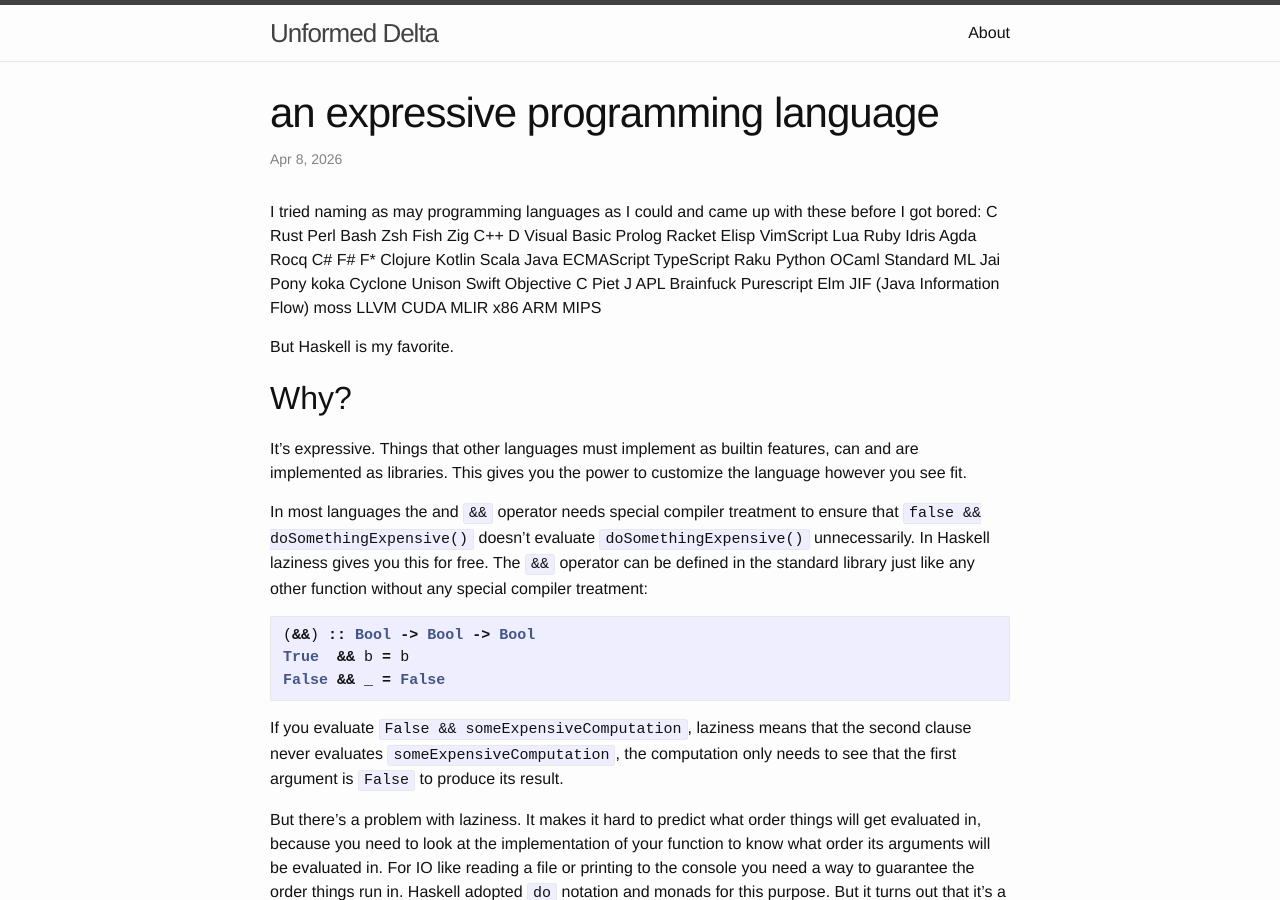
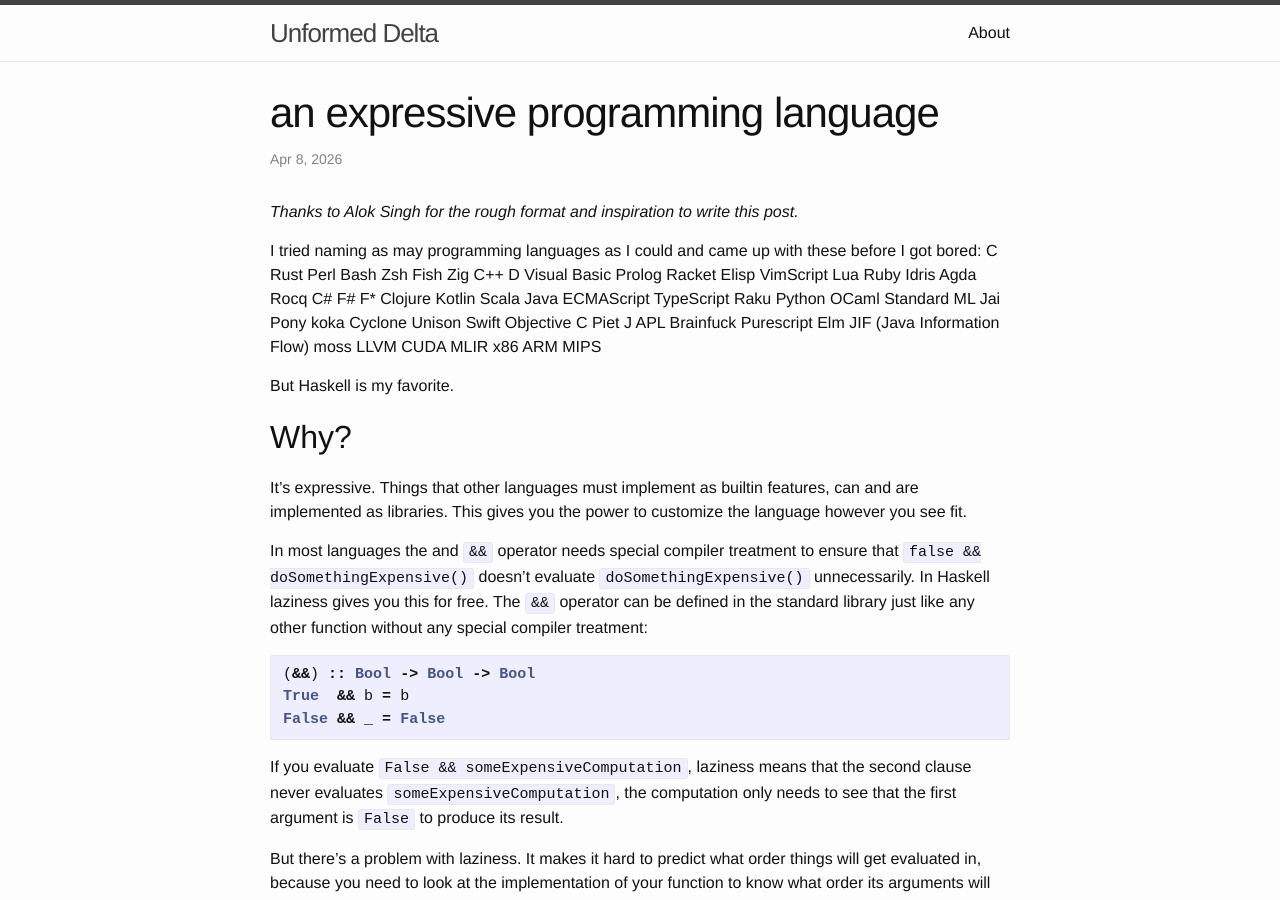
Before and after one commit to lehmacdj/blog, a Jekyll site: the page built from _notes/GEbCU1EGqkQU-an-expressive-programming-language.md, in a window 1280 px wide and 900 px high. Built offline with Jekyll 4.4.1, drawn with Linux system fonts in a browser that asks for light colours.

Commit message:
Add note

```diff
--- a/_notes/GEbCU1EGqkQU-an-expressive-programming-language.md
+++ b/_notes/GEbCU1EGqkQU-an-expressive-programming-language.md
@@ -7,6 +7,8 @@
   - /GEbCU1EGqkQU
 tags: [inkhaven, haskell, recommended, programming-languages]
 ---
+
+*Thanks to Alok Singh for the rough format and inspiration to write this post.*
 
 I tried naming as may programming languages as I could and came up with these before I got bored: C Rust Perl Bash Zsh Fish Zig C++ D Visual Basic Prolog Racket Elisp VimScript Lua Ruby Idris Agda Rocq C# F# F\* Clojure Kotlin Scala Java ECMAScript TypeScript Raku Python OCaml Standard ML Jai Pony koka Cyclone Unison Swift Objective C Piet J APL Brainfuck Purescript Elm JIF (Java Information Flow) moss LLVM CUDA MLIR x86 ARM MIPS
 
```
